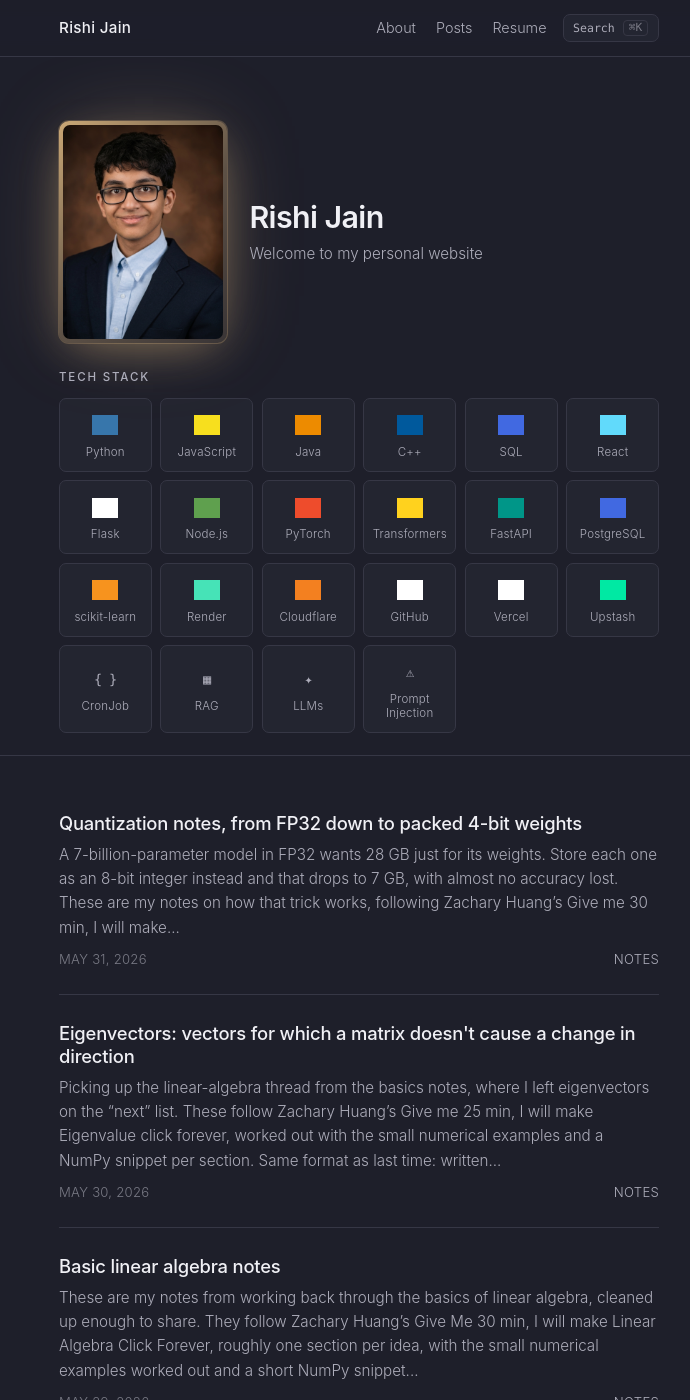
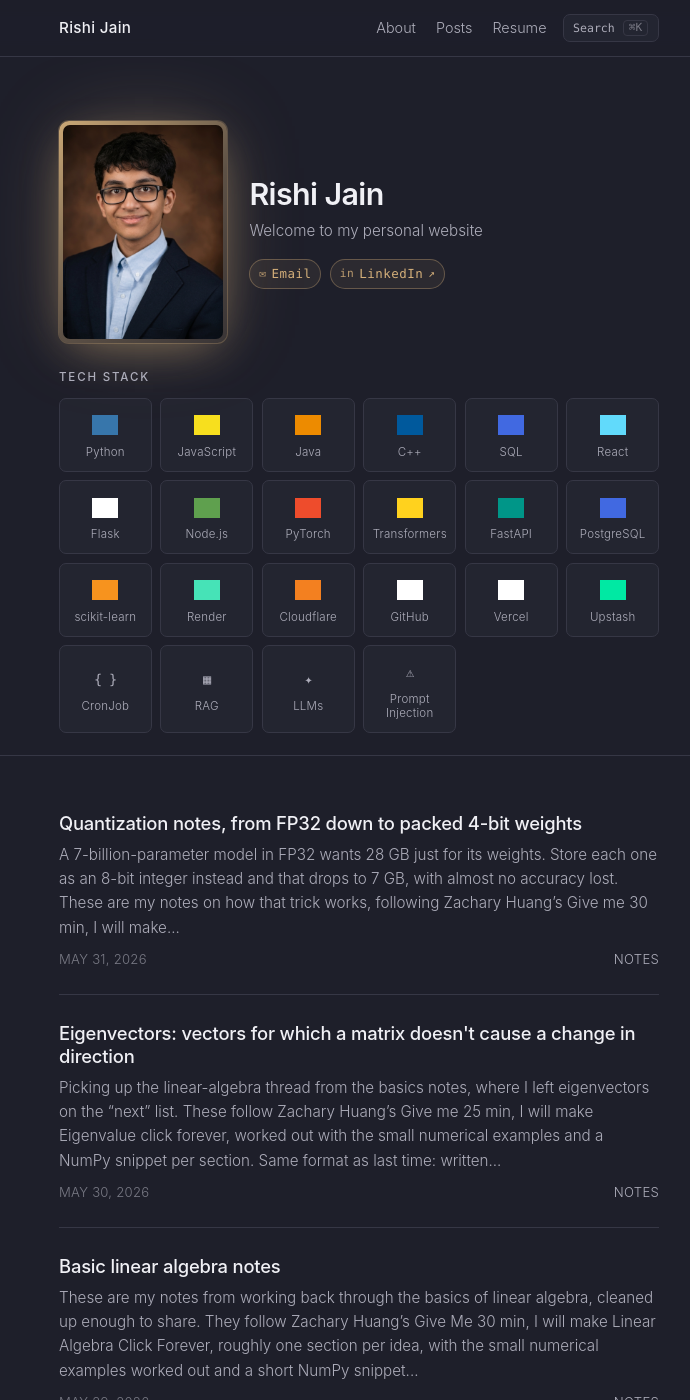
Before and after one commit to Rishi-Jain-27/rishi-jain-27.github.io, a Jekyll site: the page built from index.html, in a window 1280 px wide and 1400 px high, cut to the strip 0-1400 px from the top of the window. Shown: the whole strip, without its empty margins (281-971 px from the left). Built offline with Jekyll 4.4.1, drawn with Linux system fonts in a browser that asks for light colours; the list of posts is cut into pages by our own code; some of the changed text lies outside the part shown; grey boxes are pictures that could not be loaded.

Commit message:
Add front-page email + LinkedIn connect buttons and wire up footer/palette contact links

```diff
--- a/_config.yml
+++ b/_config.yml
@@ -12,7 +12,7 @@ exclude:
 # Site settings
 title: Rishi Jain
 subtitle: "Welcome to my personal website"
-email: ""
+email: "27rishijainpersonalemail@gmail.com"
 name: Rishi Jain
 description: >
   Rishi Jain's personal website and blog.
@@ -74,7 +74,7 @@ social:
   - name: LinkedIn
     icon: linkedin
     username: Rishi Jain
-    url: ""
+    url: "https://www.linkedin.com/in/rishi-jain-14a98a405/"
     desc: Connect with me on LinkedIn
     share: false
 
--- a/_includes/command_palette.html
+++ b/_includes/command_palette.html
@@ -25,6 +25,8 @@
       {% endif %}{% endfor %}
       { "t": "Home", "u": {{ "/" | prepend: site.baseurl | jsonify }}, "k": "go" },
       { "t": "GitHub", "u": "https://github.com/rishi-jain-27", "k": "go", "x": true },
+      { "t": "Email Rishi", "u": "mailto:27rishijainpersonalemail@gmail.com", "k": "go", "x": true },
+      { "t": "LinkedIn", "u": "https://www.linkedin.com/in/rishi-jain-14a98a405/", "k": "go", "x": true },
       { "t": "RSS feed", "u": {{ "/feed.xml" | prepend: site.baseurl | jsonify }}, "k": "go", "x": true }
     ];
 
--- a/_includes/head.html
+++ b/_includes/head.html
@@ -155,7 +155,7 @@
               }
             }).catch(function () {});
 
-            var heroText = document.querySelectorAll('.hero-text .title, .hero-text .subtitle, .hero-stack-label');
+            var heroText = document.querySelectorAll('.hero-text .title, .hero-text .subtitle, .hero-connect, .hero-stack-label');
             if (heroText.length) {
               animate([].slice.call(heroText),
                 { opacity: [0, 1], y: [22, 0] },
--- a/css/main.scss
+++ b/css/main.scss
@@ -300,6 +300,49 @@ table tbody tr:nth-child(even) td {
 }
 .hero-text { min-width: 0; flex: 1 1 auto; }
 .hero-text .title { margin-bottom: 0.2em; }
+
+/* Connect row (email + LinkedIn) under the hero subtitle */
+.hero-connect {
+  display: flex;
+  flex-wrap: wrap;
+  gap: 0.55rem;
+  margin-top: 0.95rem;
+}
+.connect-button {
+  display: inline-flex;
+  align-items: center;
+  gap: 0.4em;
+  padding: 0.32em 0.7em;
+  font-family: $font-mono;
+  font-size: 0.78rem;
+  font-weight: 400;
+  letter-spacing: 0.04em;
+  color: $accent;
+  background: rgba($accent, 0.08);
+  border: 1px solid rgba($accent, 0.35) !important;
+  border-radius: 999px;
+  text-decoration: none !important;
+  white-space: nowrap;
+  transition: background 160ms ease, color 160ms ease, border-color 160ms ease, transform 160ms ease;
+}
+.connect-button:hover {
+  color: $bg;
+  background: $accent-hi;
+  border-color: $accent-hi !important;
+  transform: translateY(-1px);
+}
+.connect-icon {
+  font-size: 0.9em;
+  line-height: 1;
+  opacity: 0.85;
+}
+.connect-arrow {
+  font-size: 0.9em;
+  transition: transform 160ms ease;
+}
+.connect-button:hover .connect-arrow {
+  transform: translate(1px, -1px);
+}
 
 .hero-photo-frame {
   flex: 0 0 auto;
@@ -725,6 +768,7 @@ table tbody tr:nth-child(even) td {
   .js-motion .hero-photo-frame,
   .js-motion .hero-text .title,
   .js-motion .hero-text .subtitle,
+  .js-motion .hero-connect,
   .js-motion .hero-stack-label,
   .js-motion .tech-tile,
   .js-motion .post-list > li {
--- a/index.html
+++ b/index.html
@@ -18,6 +18,14 @@ layout: default
           <div class="hero-text">
             <h1 class="title">{{ site.title }}</h1>
             {% if site.subtitle %}<p class="subtitle">{{ site.subtitle }}</p>{% endif %}
+            <div class="hero-connect" aria-label="Get in touch">
+              <a class="connect-button" href="mailto:27rishijainpersonalemail@gmail.com" title="Email me">
+                <span class="connect-icon" aria-hidden="true">✉</span>Email
+              </a>
+              <a class="connect-button" href="https://www.linkedin.com/in/rishi-jain-14a98a405/" target="_blank" rel="noopener noreferrer" title="Connect on LinkedIn">
+                <span class="connect-icon" aria-hidden="true">in</span>LinkedIn <span class="connect-arrow" aria-hidden="true">↗</span>
+              </a>
+            </div>
           </div>
         </div>
 
```
